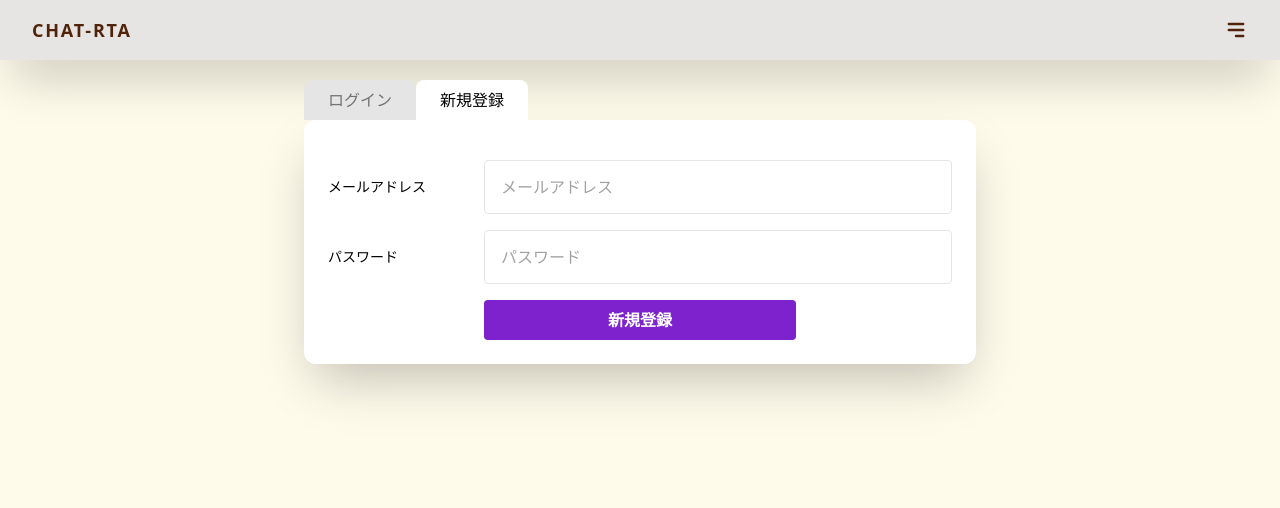
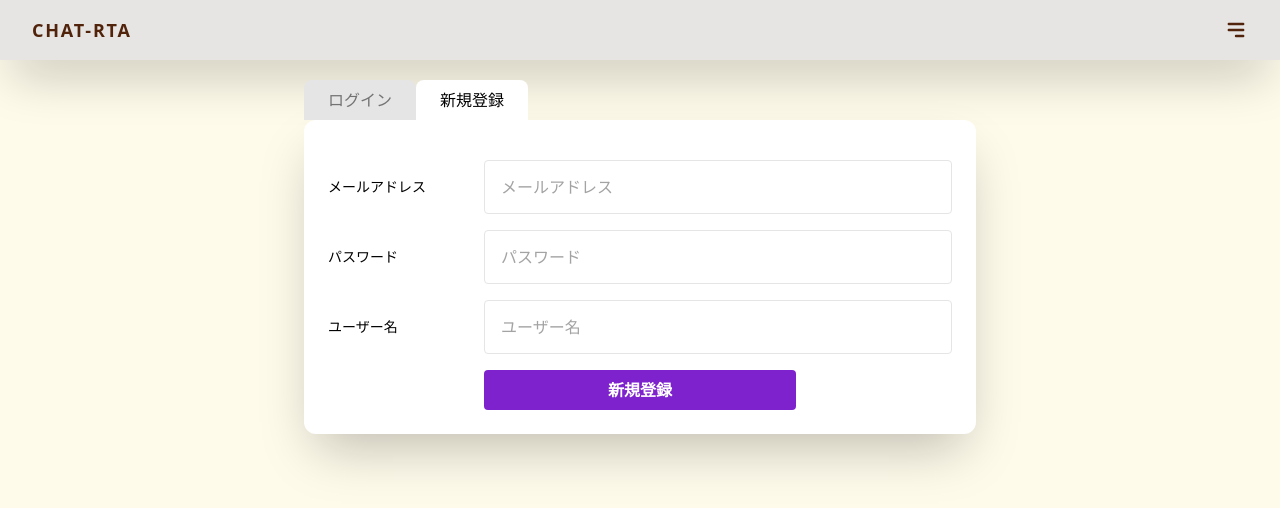
Before and after one commit to tempakyousuke/chat-rta, a Next.js app: page /login in a window 1280 px wide. Both pictures are taken after a click on the item "新規登録". Shown: the top 508 px of the page. Built offline with nearby package versions, Linux system fonts and the light colour scheme; no server answers.

Commit message:
Ask user to fill in his name when signing up

```diff
--- a/src/components/pages/login/EmailSignup.tsx
+++ b/src/components/pages/login/EmailSignup.tsx
@@ -1,12 +1,14 @@
 import React from "react";
 import HiInput from "components/Form/HiInput";
 import HiButton from "components/Button/HiButton";
-import { fireauth } from "utils/firebase";
+import { fireauth, firestore } from "utils/firebase";
+import firebase from 'firebase/app';
 import { toast } from "react-toastify";
 
 type EmailSignupState = {
   email: string;
   password: string;
+  name: string;
 };
 
 class EmailSignup extends React.Component<{}, EmailSignupState> {
@@ -15,13 +17,22 @@ class EmailSignup extends React.Component<{}, EmailSignupState> {
     this.state = {
       email: "",
       password: "",
+      name: ""
     };
   }
 
   async signupByEmail(event: React.MouseEvent): Promise<void> {
     event.preventDefault();
+
+    if (this.state.name.length < 1) {
+      toast.error("ユーザー名は必須です。");
+      return;
+    }
+
+    let result: firebase.auth.UserCredential
+
     try {
-      await fireauth.createUserWithEmailAndPassword(
+      result = await fireauth.createUserWithEmailAndPassword(
         this.state.email,
         this.state.password
       );
@@ -41,6 +52,10 @@ class EmailSignup extends React.Component<{}, EmailSignupState> {
       }
       throw new Error(e);
     }
+
+    await firestore.collection('users').doc(result.user.uid).set({
+      name: this.state.name
+    })
   }
 
   render(): JSX.Element {
@@ -69,6 +84,18 @@ class EmailSignup extends React.Component<{}, EmailSignupState> {
             placeholder="パスワード"
           />
         </div>
+        <div className="mt-4">
+          <HiInput
+            label="ユーザー名"
+            labelCols={3}
+            value={this.state.name}
+            handleChange={(value: string) => {
+              this.setState({ name: value });
+            }}
+            type="name"
+            placeholder="ユーザー名"
+          />
+        </div>
         <div className="w-10/12 mx-auto mt-4 md:w-6/12">
           <HiButton handleClick={this.signupByEmail.bind(this)}>
             新規登録
```
